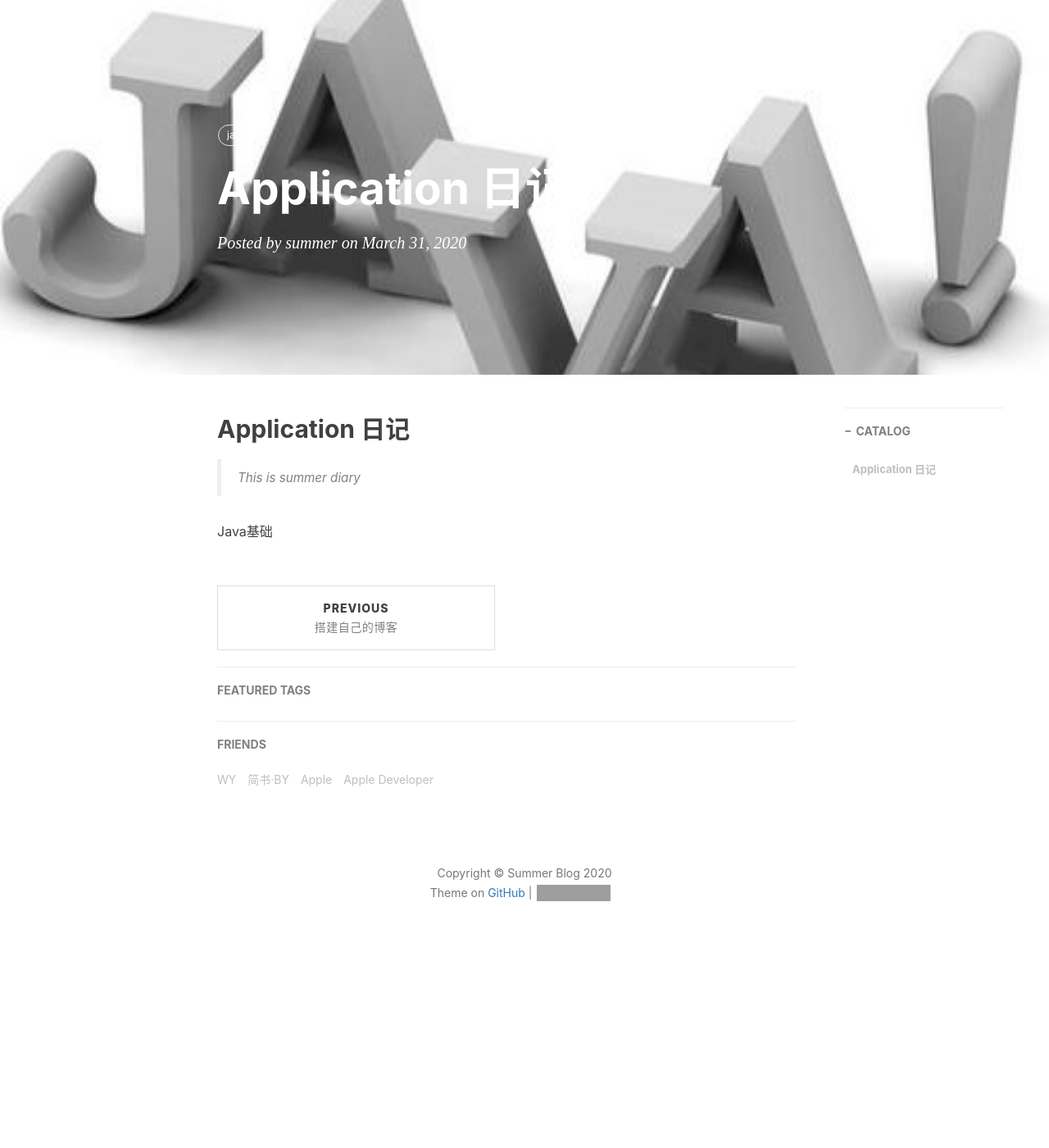
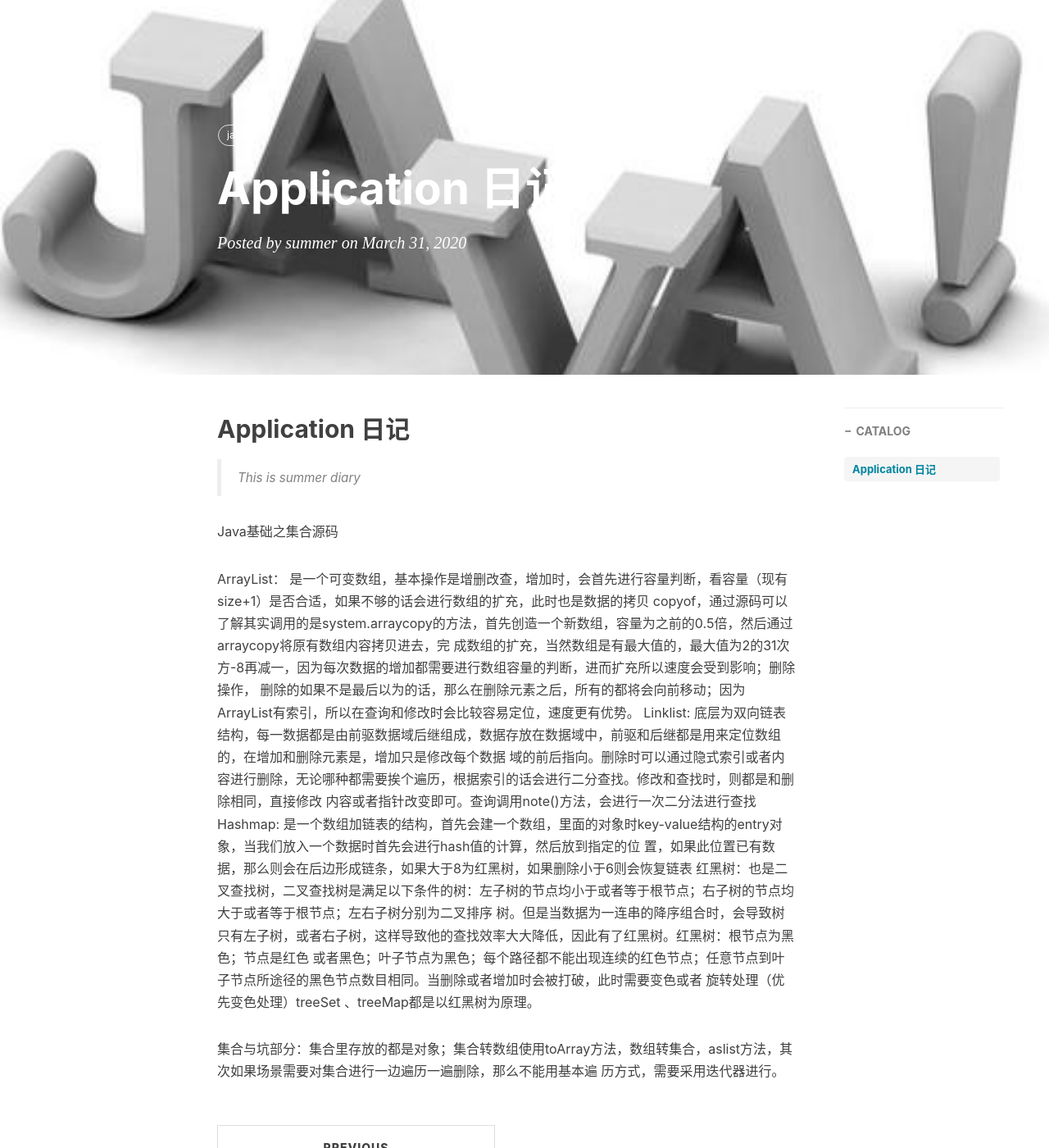
Before and after one commit to summer-lixt/summer-lixt.github.io, a Jekyll site: the page built from _posts/2020-03-31-Application 日记.md, in a window 1280 px wide and 1400 px high. Shown: the whole window at 82% size. Built offline with Jekyll 4.4.1, drawn with Linux system fonts in a browser that asks for light colours; nearby versions of some CDN libraries; comment, search, counter and statistics services are not loaded; grey boxes are pictures that could not be loaded.

Commit message:
Update 2020-03-31-Application 日记.md

```diff
--- a/_posts/2020-03-31-Application 日记.md
+++ b/_posts/2020-03-31-Application 日记.md
@@ -13,4 +13,14 @@
 ## Application 日记
 > This is summer diary
 
-Java基础
+Java基础之集合源码
+
+ArrayList：
+    是一个可变数组，基本操作是增删改查，增加时，会首先进行容量判断，看容量（现有size+1）是否合适，如果不够的话会进行数组的扩充，此时也是数据的拷贝      copyof，通过源码可以了解其实调用的是system.arraycopy的方法，首先创造一个新数组，容量为之前的0.5倍，然后通过arraycopy将原有数组内容拷贝进去，完    成数组的扩充，当然数组是有最大值的，最大值为2的31次方-8再减一，因为每次数据的增加都需要进行数组容量的判断，进而扩充所以速度会受到影响；删除操作，     删除的如果不是最后以为的话，那么在删除元素之后，所有的都将会向前移动；因为ArrayList有索引，所以在查询和修改时会比较容易定位，速度更有优势。
+Linklist:
+    底层为双向链表结构，每一数据都是由前驱数据域后继组成，数据存放在数据域中，前驱和后继都是用来定位数组的，在增加和删除元素是，增加只是修改每个数据    域的前后指向。删除时可以通过隐式索引或者内容进行删除，无论哪种都需要挨个遍历，根据索引的话会进行二分查找。修改和查找时，则都是和删除相同，直接修改       内容或者指针改变即可。查询调用note()方法，会进行一次二分法进行查找
+Hashmap:
+    是一个数组加链表的结构，首先会建一个数组，里面的对象时key-value结构的entry对象，当我们放入一个数据时首先会进行hash值的计算，然后放到指定的位       置，如果此位置已有数据，那么则会在后边形成链条，如果大于8为红黑树，如果删除小于6则会恢复链表
+    红黑树：也是二叉查找树，二叉查找树是满足以下条件的树：左子树的节点均小于或者等于根节点；右子树的节点均大于或者等于根节点；左右子树分别为二叉排序    树。但是当数据为一连串的降序组合时，会导致树只有左子树，或者右子树，这样导致他的查找效率大大降低，因此有了红黑树。红黑树：根节点为黑色；节点是红色   或者黑色；叶子节点为黑色；每个路径都不能出现连续的红色节点；任意节点到叶子节点所途径的黑色节点数目相同。当删除或者增加时会被打破，此时需要变色或者   旋转处理（优先变色处理）treeSet 、treeMap都是以红黑树为原理。
+
+集合与坑部分：集合里存放的都是对象；集合转数组使用toArray方法，数组转集合，aslist方法，其次如果场景需要对集合进行一边遍历一遍删除，那么不能用基本遍      历方式，需要采用迭代器进行。
```
